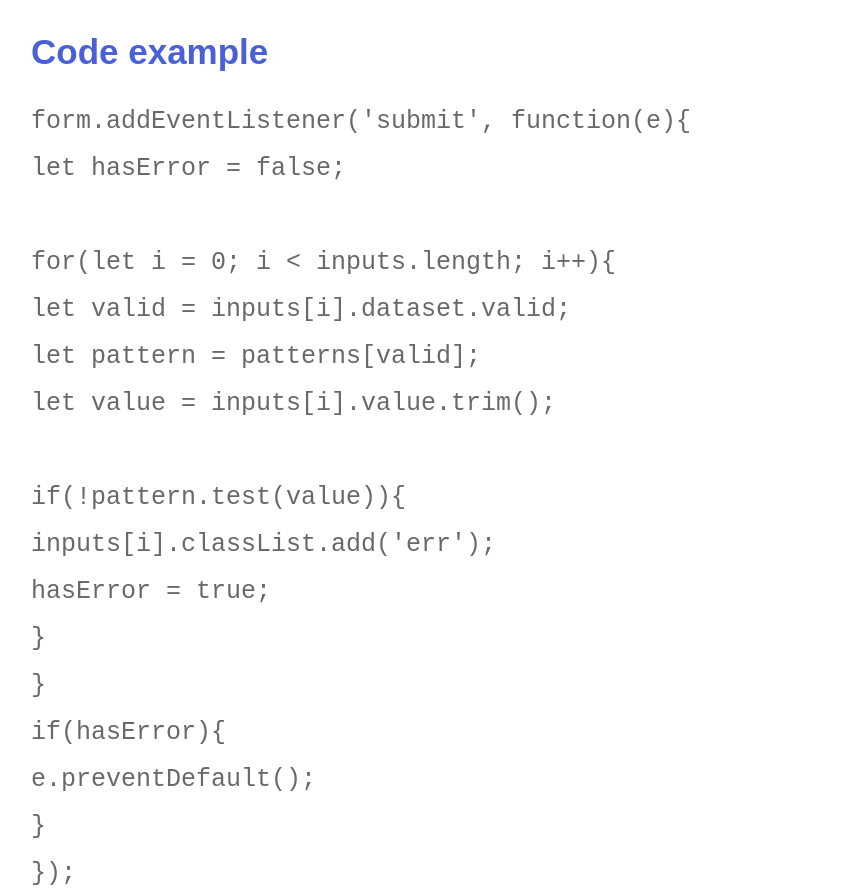
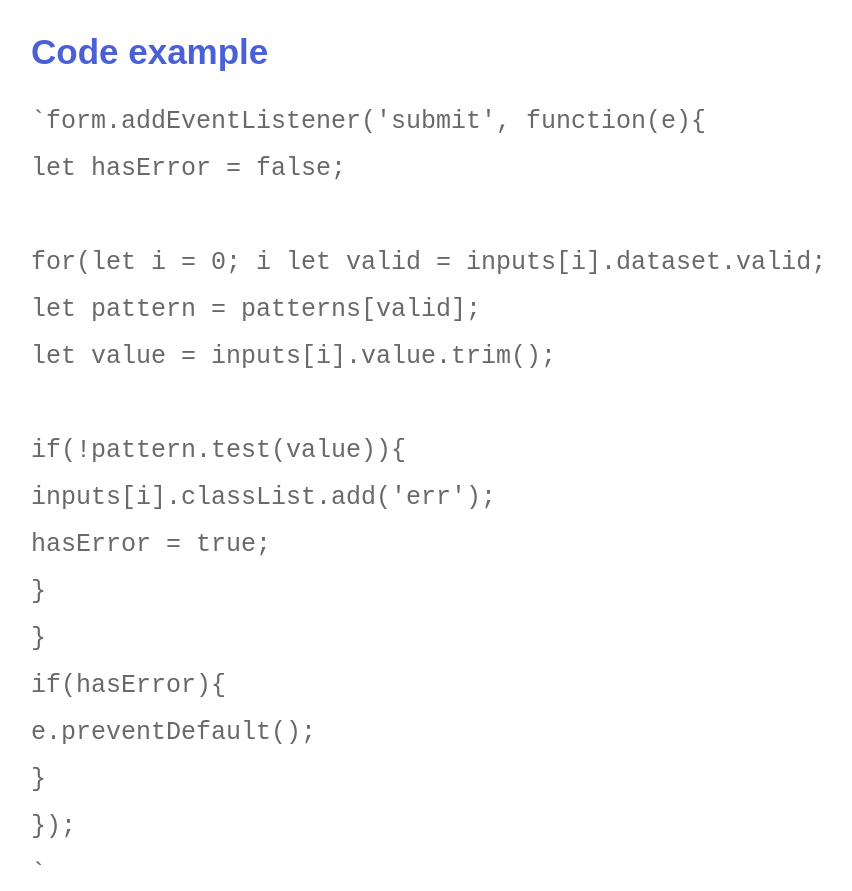
Before and after one commit to Irina50/rsschool-cv, a plain HTML site: page index.html in a window 1280 px wide. Shown: the part 1499-2390 px from the top of the page, without its empty margins (9-861 px from the left). Drawn offline with Linux system fonts and the light colour scheme.

Commit message:
refactor: update index

```diff
--- a/index.html
+++ b/index.html
@@ -82,10 +82,10 @@
       </section>
       <section class="example">
       <h3 class="title">Code example</h3>
-        <code>form.addEventListener('submit', function(e){ <br>
+        <code>`form.addEventListener('submit', function(e){ <br>
 		let hasError = false;<br>
 <br>
-		for(let i = 0; i < inputs.length; i++){ <br>
+		for(let i = 0; i <inputs.length; i++){ <br>
 			let valid = inputs[i].dataset.valid;<br>
 			let pattern = patterns[valid]; <br>
 			let value = inputs[i].value.trim();<br>
@@ -100,7 +100,7 @@
 			e.preventDefault(); <br>
 		}<br>
 	}); <br>
-                                     </code>
+                                     `</code>
       </section>
       <section class="skills">
         <h3 class="title">Skills:</h3>
```
